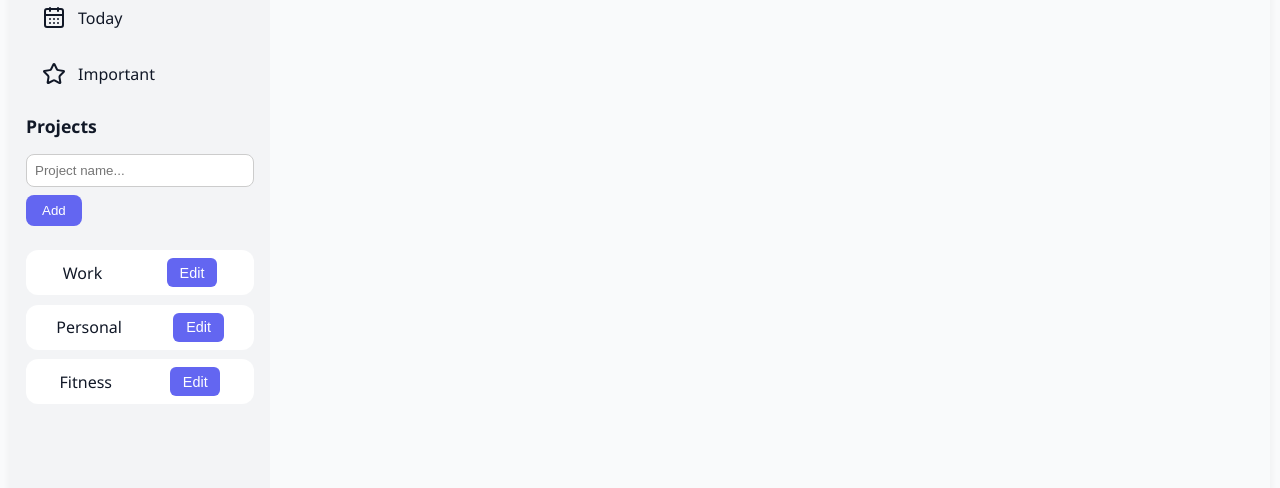
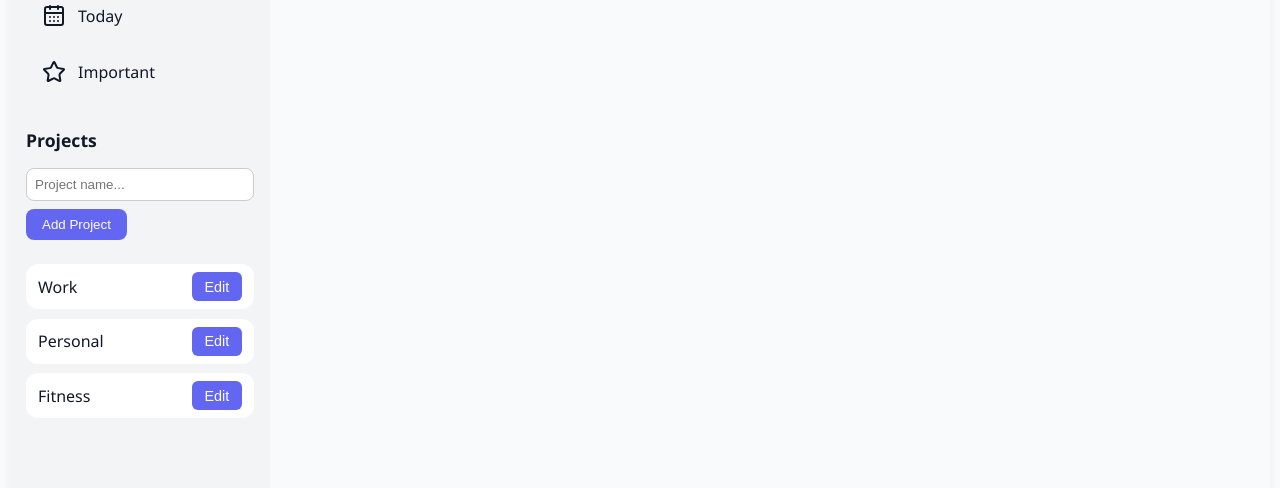
Before and after one commit to n-pontes/todo-list-app, a website built with webpack: page src/template.html in a window 1280 px wide. Shown: the part 266-754 px from the top of the page. Built offline with nearby package versions, Linux system fonts and the light colour scheme.

Commit message:
Modify stylesheet

```diff
--- a/src/styles.css
+++ b/src/styles.css
@@ -49,7 +49,6 @@ body {
     text-align: center;
     font-size: 1.5rem;
     padding: 1.2rem;
-    border: 1px solid red;
 }
 .logo {
     width: 55.2px;
@@ -76,7 +75,6 @@ body {
 .project-section h3 {
     color: var(--text-main) !important;
 }
-
 .nav-item {
     display: flex;
     align-items: center;
@@ -99,7 +97,7 @@ body {
 }
 
 .project-section h3 {
-    margin-bottom: 0.5rem;
+    margin-top: 1rem;
     font-size: 1.1rem;
     color: var(--text-sub);
 }
@@ -121,6 +119,9 @@ body {
 }
 
 .project-item {
+    display: flex;
+    align-items: center;
+    justify-content: space-between;
     padding: 0.5rem 0.75rem;
     border-radius: var(--border-radius);
     background: #fff;
@@ -255,12 +256,6 @@ body {
 .edit-btn {
     background: var(--accent);
     color: white;
-}
-.project-item {
-    display: flex;
-    align-items: center;
-    gap: 15px;
-    justify-content: space-around;
 }
 .edit-project-btn {
     padding: 0.4rem 0.8rem;
--- a/src/template.html
+++ b/src/template.html
@@ -34,7 +34,7 @@
           <h3>Projects</h3>
           <form id="project-form" class="form">
             <input type="text" id="project-name" placeholder="Project name..." required />
-            <button type="submit">Add</button>
+            <button type="submit">Add Project</button>
           </form>
           <div class="project-list">
           </div>
```
